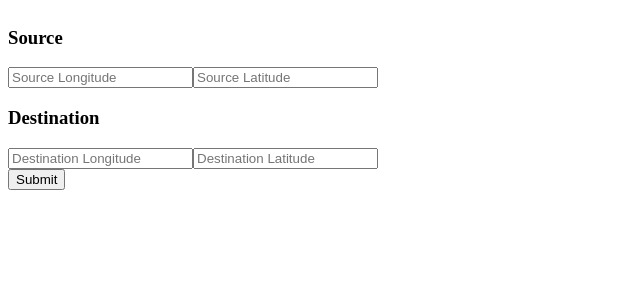
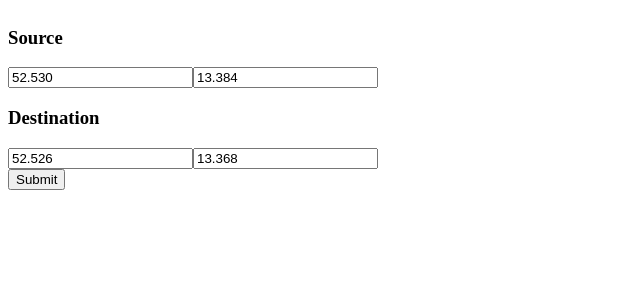
Before and after one commit to Sivaram46/pool-ride, a Flask app: page / in a window 1280 px wide. Shown: the top 300 px of the page, without its empty margins (0-640 px from the left). Run offline with Flask 2, Linux system fonts and the light colour scheme.

Commit message:
added default values

```diff
--- a/template/index.html
+++ b/template/index.html
@@ -16,16 +16,16 @@
                         <h3>Source</h1>
                     </tr>
                     <tr>
-                        <input type="number" step="0.001" name="source-lon" id="source-lon" placeholder="Source Longitude" required>
-                        <input type="number" step="0.001" name="source-lat" id="source-lat" placeholder="Source Latitude" required>
+                        <input type="number" step="0.001" name="source-lon" id="source-lon" placeholder="Source Longitude" value="52.530" required>
+                        <input type="number" step="0.001" name="source-lat" id="source-lat" placeholder="Source Latitude" value="13.384" required>
                     </tr>
 
                     <tr>
                         <h3>Destination</h1>
                     </tr>
                     <tr>
-                        <input type="number" step="0.001" name="dest-lon" id="dest-lon" placeholder="Destination Longitude" required>
-                        <input type="number" step="0.001" name="dest-lat" id="dest-lat" placeholder="Destination Latitude" required>
+                        <input type="number" step="0.001" name="dest-lon" id="dest-lon" placeholder="Destination Longitude" value="52.526" required>
+                        <input type="number" step="0.001" name="dest-lat" id="dest-lat" placeholder="Destination Latitude" value="13.368" required>
                     </tr>
                 </tbody>
             </table>
```
